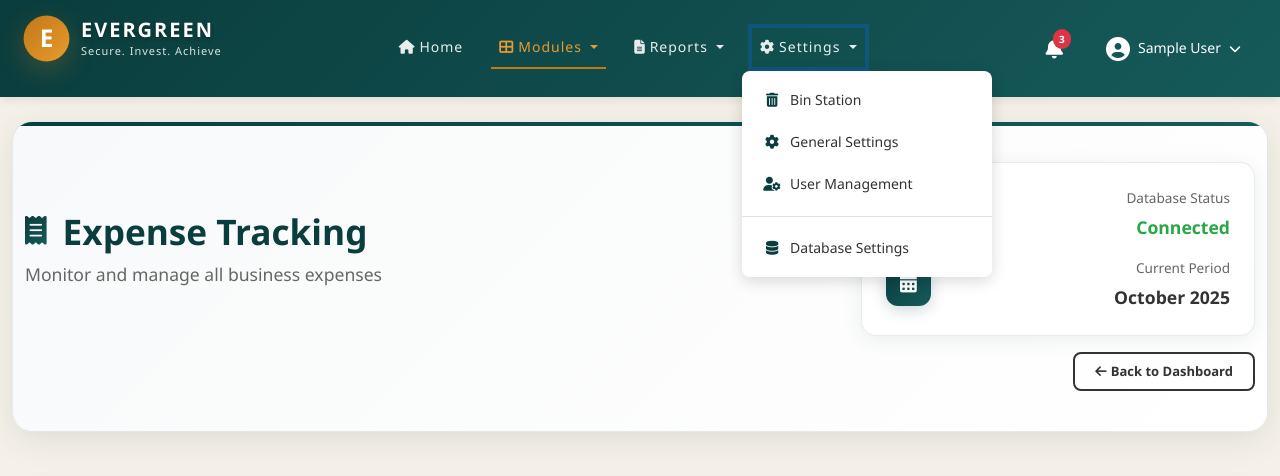
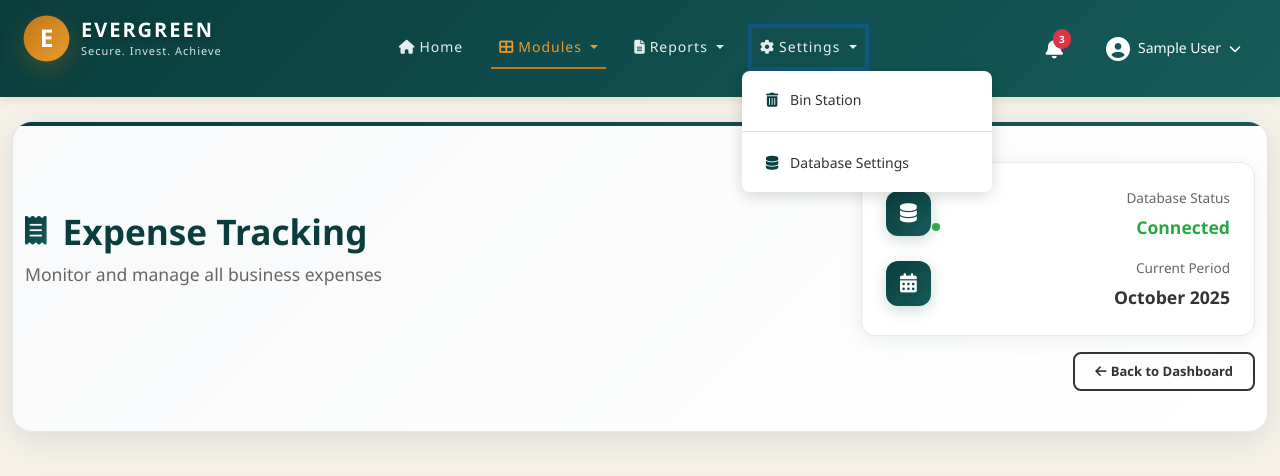
Before and after one commit to Leap0920/Accounting-and-finance, a PHP site: page /modules/expense-tracking.php in a window 1280 px wide, after a click on "Settings". Shown: the top 476 px of the page. Run offline with PHP 8.4, Linux system fonts and the light colour scheme; the visitor is signed in with stand-in values (Sample User, id 1); data that the repository does not hold is empty.

Commit message:
Expense Nav

```diff
--- a/modules/expense-tracking.php
+++ b/modules/expense-tracking.php
@@ -181,10 +181,8 @@ if ($accountStmt !== false) {
                         </a>
                         <ul class="dropdown-menu dropdown-menu-custom" aria-labelledby="settingsDropdown">
                             <li><a class="dropdown-item" href="bin-station.php"><i class="fas fa-trash-alt me-2"></i>Bin Station</a></li>
-                            <li><a class="dropdown-item" href="#"><i class="fas fa-cog me-2"></i>General Settings</a></li>
-                            <li><a class="dropdown-item" href="#"><i class="fas fa-user-cog me-2"></i>User Management</a></li>
                             <li><hr class="dropdown-divider"></li>
-                            <li><a class="dropdown-item" href="#"><i class="fas fa-database me-2"></i>Database Settings</a></li>
+                            <li><a class="dropdown-item" href="database-settings.php"><i class="fas fa-database me-2"></i>Database Settings</a></li>
                         </ul>
                     </li>
                 </ul>
@@ -244,9 +242,7 @@ if ($accountStmt !== false) {
                             </div>
                         </li>
                         <li><hr class="dropdown-divider"></li>
-                        <li><a class="dropdown-item" href="#"><i class="fas fa-user me-2"></i>My Profile</a></li>
-                        <li><a class="dropdown-item" href="#"><i class="fas fa-cog me-2"></i>Account Settings</a></li>
-                        <li><a class="dropdown-item" href="#"><i class="fas fa-history me-2"></i>Activity Log</a></li>
+                        <li><a class="dropdown-item" href="activity-log.php"><i class="fas fa-history me-2"></i>Activity Log</a></li>
                         <li><hr class="dropdown-divider"></li>
                         <li><a class="dropdown-item text-danger" href="../core/logout.php"><i class="fas fa-sign-out-alt me-2"></i>Logout</a></li>
                     </ul>
```
